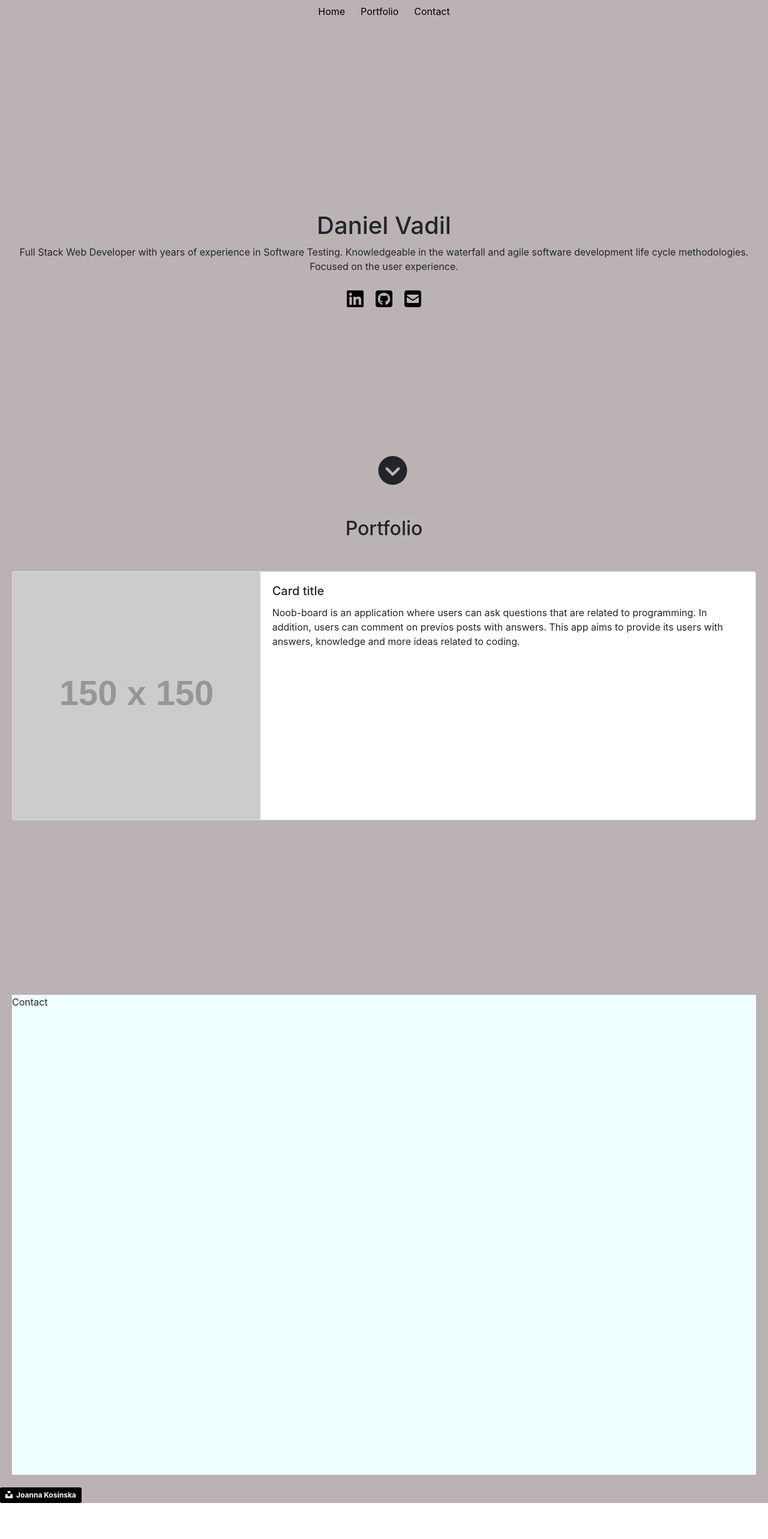
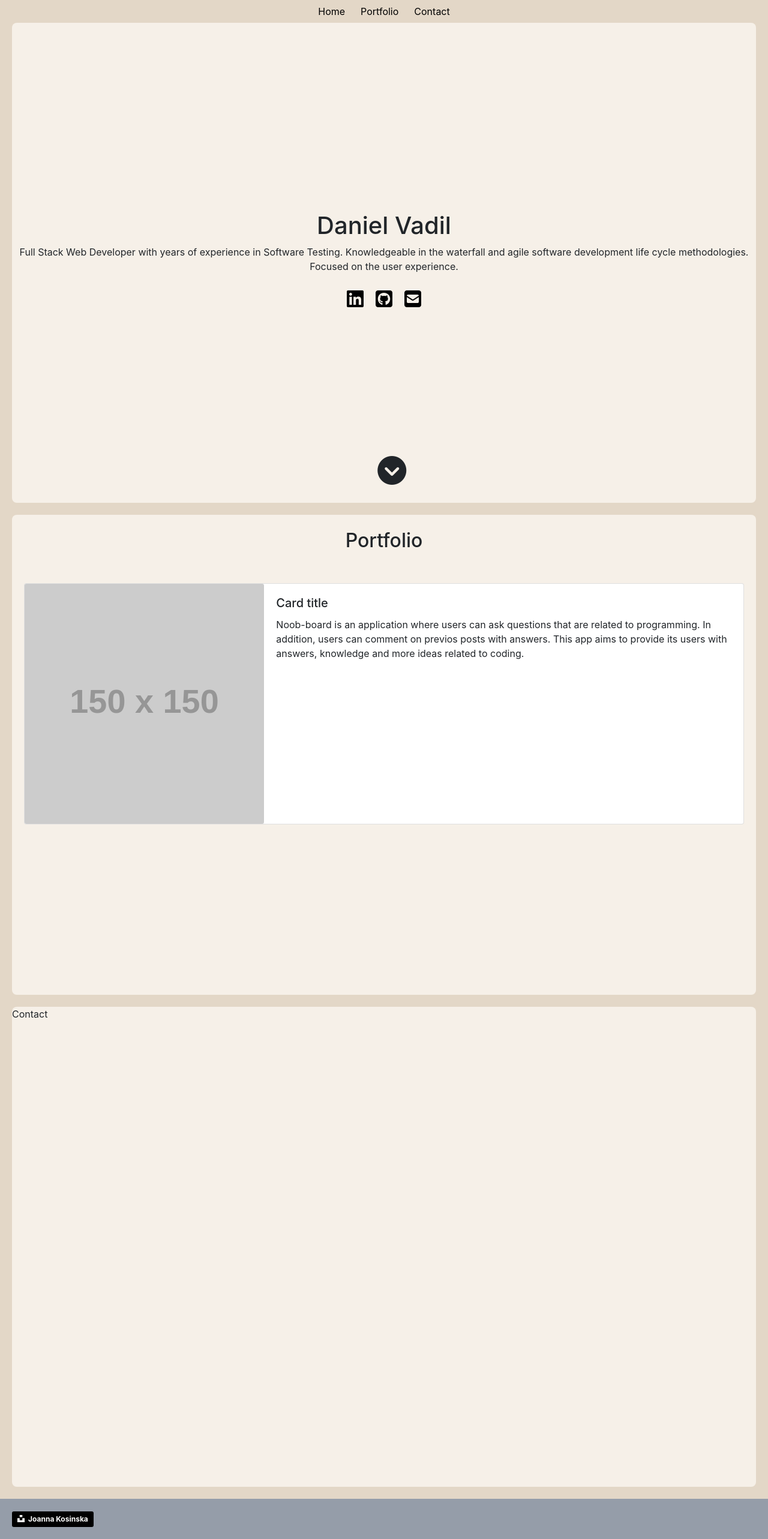
Before and after one commit to dvadz/portfolio, a React (Create React App) app: page / in a window 1280 px wide. Shown: the whole page at 60% size. Before the commit the page ends 2505 px from the top, so only its background shows below. Built offline with nearby package versions, Linux system fonts and the light colour scheme.

Commit message:
once again adjusted margins and added border radius

```diff
--- a/src/components/App.css
+++ b/src/components/App.css
@@ -1,3 +1,3 @@
 .app {
-  background-color: #bbb2b4;
+  background-color: #e3d7c7;
 }
--- a/src/components/Contact.css
+++ b/src/components/Contact.css
@@ -1,5 +1,7 @@
 .contact {
   height: 100vh;
+
   margin: 20px;
-  background-color: azure;
+  border-radius: 0.5rem;
+  background-color: #f6f0e8;
 }
--- a/src/components/Footer.css
+++ b/src/components/Footer.css
@@ -1,3 +1,6 @@
 .footer {
+  padding: 20px;
+  background-color: #959da9;
+
   color: red;
 }
--- a/src/components/Home.css
+++ b/src/components/Home.css
@@ -9,7 +9,9 @@
   flex-direction: column;
   justify-content: center;
 
-  /* background-color: #64655f; */
+  margin: 0 20px;
+  border-radius: 0.5rem;
+  background-color: #f6f0e8;
   /* background-image: url("/images/lake.jpg"); */
   /* background-repeat: no-repeat; */
   /* background-position: center; */
--- a/src/components/Navbar.css
+++ b/src/components/Navbar.css
@@ -1,11 +1,7 @@
-.container {
-}
-
 .nav-bar {
+  /* padding-top: 20px; */
   /* position: absolute; */
-  /* background-color: #a2d5cd; */
   z-index: 1;
-  /* margin-right: -30px; */
 }
 
 .nav-bar a:link {
--- a/src/components/Portfolio.css
+++ b/src/components/Portfolio.css
@@ -2,12 +2,13 @@
   height: 100vh;
   display: flex;
 
-  /* alignment */
+  margin: 20px;
+  border-radius: 0.5rem;
+  background-color: #f6f0e8;
+
   /* text-align: center; */
   flex-direction: column;
   /* justify-content: center; */
-
-  /* background-color: #8a7374; */
 }
 
 .card {
```
